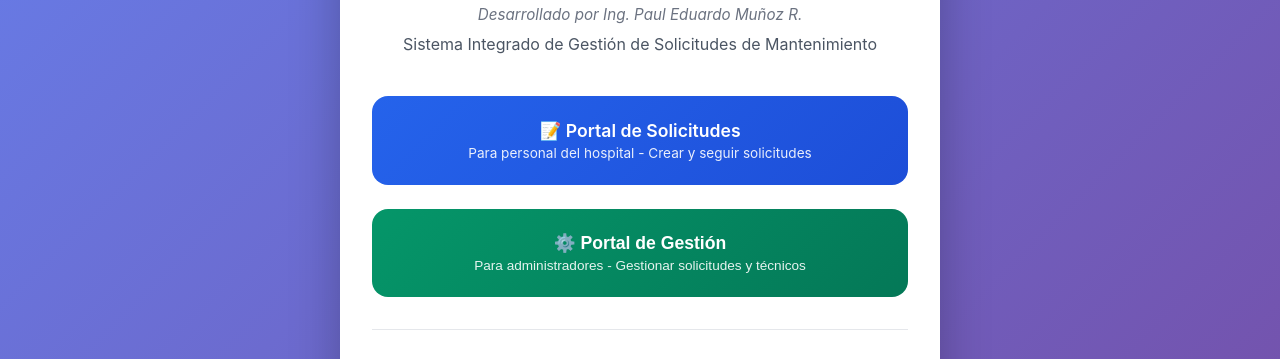
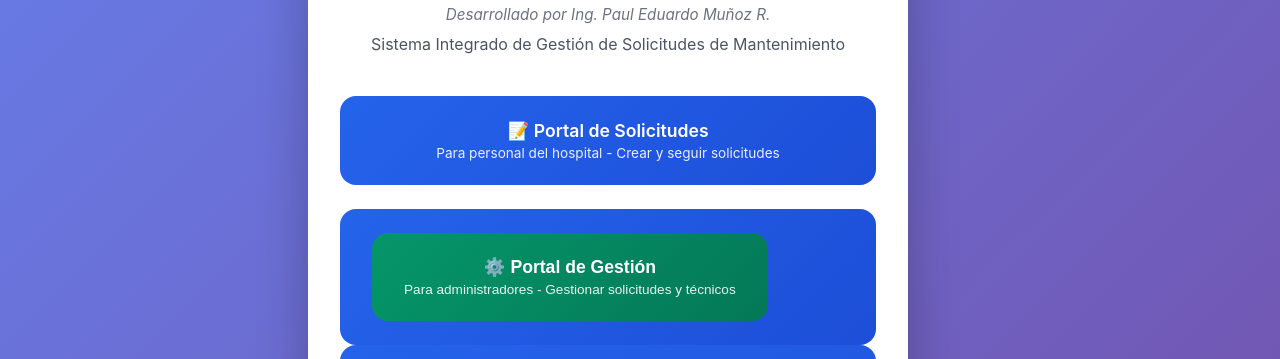
Before and after one commit to LiderBiomedico/portales-hospital, a plain HTML site: page index.html in a window 1280 px wide. Shown: the part 228-587 px from the top of the page. Drawn offline with Linux system fonts and the light colour scheme.

Commit message:
Update index.html

```diff
--- a/index.html
+++ b/index.html
@@ -363,7 +363,7 @@
             <a href="PORTALSOLICITUDES1.html" class="portal-btn user">
                 📝 Portal de Solicitudes
                 <small>Para personal del hospital - Crear y seguir solicitudes</small>
-            </a>
+             <a href="PORTALSOLICITUDES1.html" class="portal-btn user">
 
             <button onclick="showPasswordModal()" class="portal-btn admin">
                 ⚙️ Portal de Gestión
```
